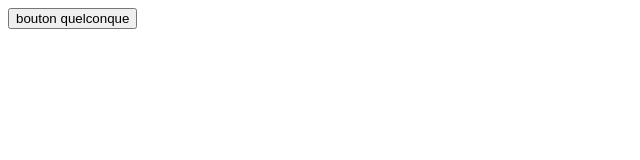
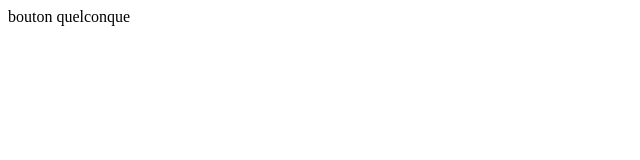
Before and after one commit to CedricBeausseron/testusegit, a plain HTML site: page index.html in a window 1280 px wide. Shown: the whole page, without its empty margins (0-640 px from the left). Drawn offline with Linux system fonts and the light colour scheme.

Commit message:
modification du bouton... quelconque ?

```diff
--- a/index.html
+++ b/index.html
@@ -2,6 +2,6 @@
 	<head>
 	<head>
 	<body>
-		<button>bouton quelconque</button>
+		<div class="button">bouton quelconque</div>
 	<body>
 </html>
```
